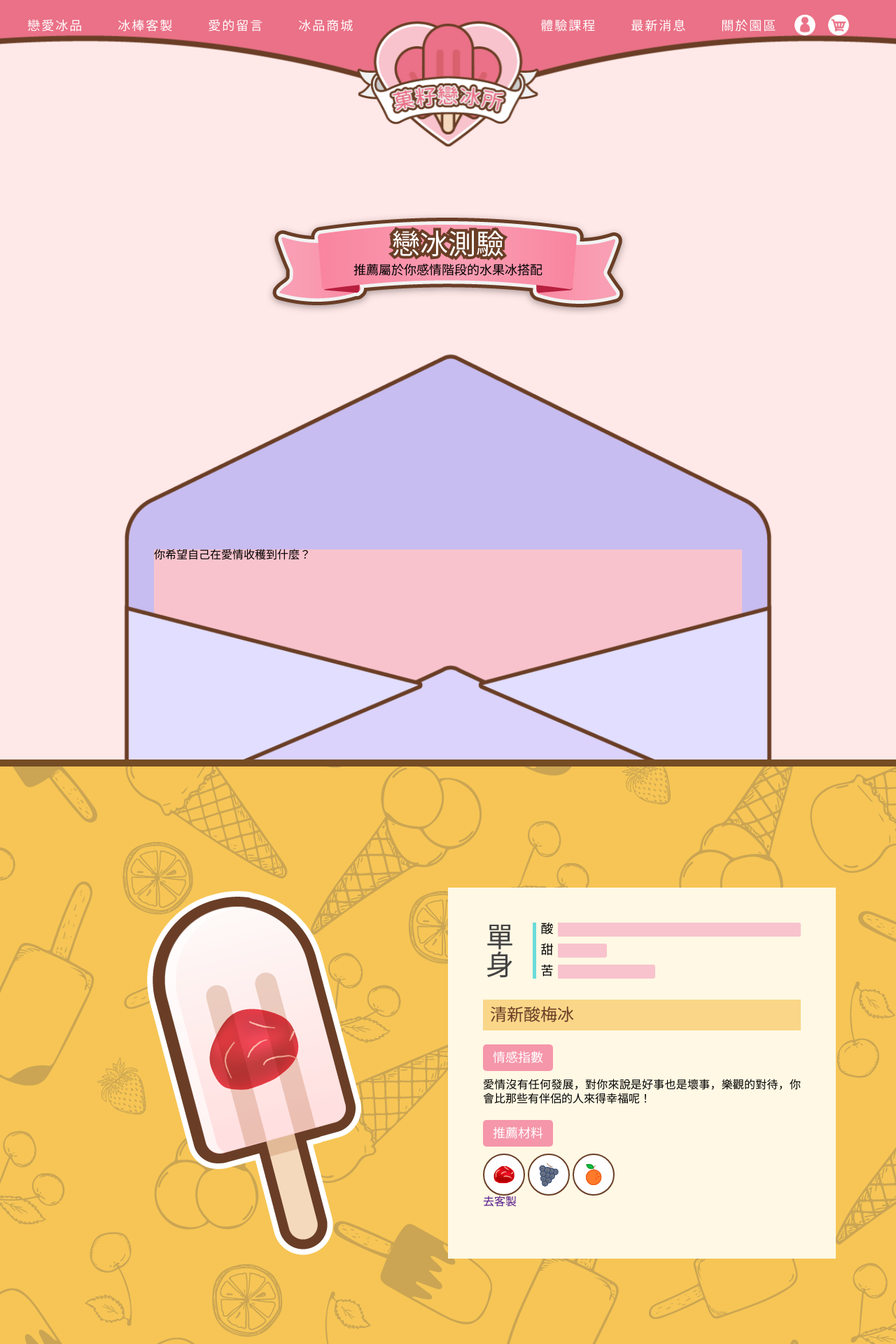
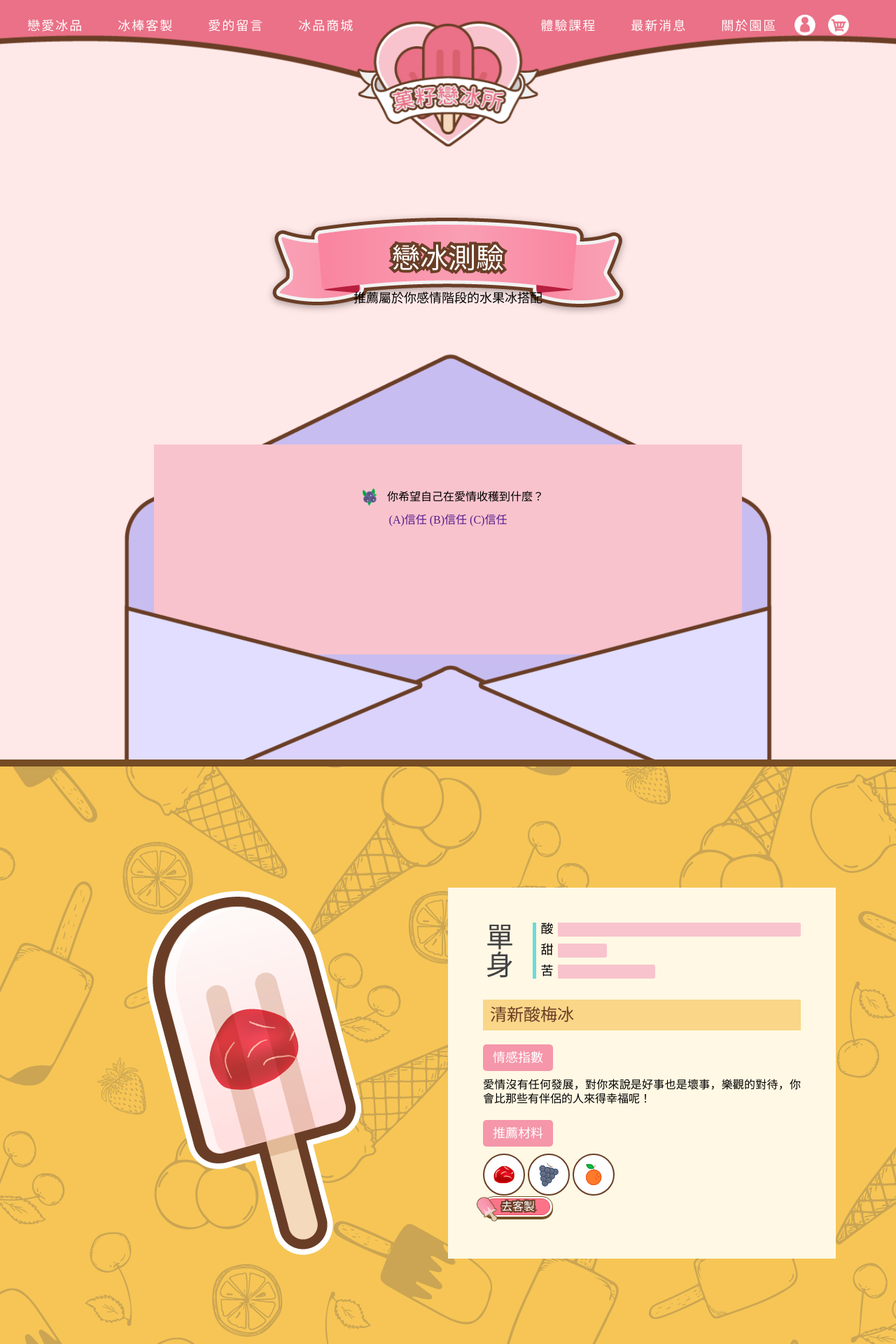
Before and after one commit to connectshark/Love-Fruit, a PHP site: page /qa.html in a window 1280 px wide. Shown: the top 1920 px of the page at 70% size. Run offline with PHP 8.4, Linux system fonts and the light colour scheme; some web fonts are replaced.

Commit message:
格線系統修改

```diff
--- a/css/qa.css
+++ b/css/qa.css
@@ -33,7 +33,9 @@
   color: #fff;
   font-size: 18px;
   position: relative;
+  z-index: 5;
   text-align: center;
+  line-height: 36px;
 }
 
 .page-qa .qa .title-main .title:after {
@@ -76,9 +78,29 @@
   background-color: #f8c3cd;
   position: absolute;
   z-index: 0;
-  bottom: 0;
+  bottom: 150px;
   left: 0;
   right: 0;
+  padding: 50px;
+  pointer-events: auto;
+  text-align: center;
+}
+
+.page-qa .qa .letter .topic .title-area {
+  display: -webkit-box;
+  display: -ms-flexbox;
+  display: flex;
+  -webkit-box-align: center;
+      -ms-flex-align: center;
+          align-items: center;
+  -webkit-box-pack: center;
+      -ms-flex-pack: center;
+          justify-content: center;
+}
+
+.page-qa .qa .letter .topic .title-area .topic-fruit {
+  display: block;
+  width: 50px;
 }
 
 .page-qa .qa .letter .envelope-front {
@@ -226,6 +248,83 @@
   width: 100%;
 }
 
+.page-qa .stage .content .ice-btn-out {
+  display: block;
+  width: 100px;
+  height: 30px;
+  border-radius: 25px;
+  background-color: white;
+  border: 1.5px solid #715124;
+  display: -webkit-box;
+  display: -ms-flexbox;
+  display: flex;
+  -webkit-box-pack: center;
+      -ms-flex-pack: center;
+          justify-content: center;
+  cursor: pointer;
+  -webkit-box-shadow: 0px 3px #715124;
+          box-shadow: 0px 3px #715124;
+}
+
+.page-qa .stage .content .ice-btn-out:active {
+  -webkit-box-shadow: 0 1px black;
+          box-shadow: 0 1px black;
+  -webkit-transform: translateY(2px);
+          transform: translateY(2px);
+}
+
+.page-qa .stage .content .ice-btn-out > span {
+  display: block;
+  position: relative;
+  width: 93px;
+  height: 24px;
+  border-radius: 20px;
+  background-color: #fc7389;
+  border: 1.5px solid #e4575f;
+  text-align: center;
+  margin: auto;
+  cursor: pointer;
+}
+
+.page-qa .stage .content .ice-btn-out > span:hover {
+  background-color: #fad689;
+  -webkit-transition-duration: .2s;
+          transition-duration: .2s;
+}
+
+.page-qa .stage .content .ice-btn-out > span img {
+  display: block;
+  position: absolute;
+  top: -3px;
+  left: -13px;
+  width: 30px;
+  height: 35px;
+}
+
+.page-qa .stage .content .ice-btn-out .btn-costum {
+  color: white;
+  font-size: 16px;
+  position: relative;
+  z-index: 5;
+  text-align: center;
+  line-height: 32px;
+}
+
+.page-qa .stage .content .ice-btn-out .btn-costum:after {
+  z-index: -1;
+  content: "去客製";
+  position: absolute;
+  left: 0;
+  top: 0;
+  bottom: 0;
+  right: 0;
+  -webkit-text-stroke: 4px #6a3e26;
+}
+
+.page-qa .stage .content .ice-btn-out .btn-costum {
+  line-height: 22px;
+}
+
 .page-qa .stage.single {
   border-top: 10px solid #754c24;
   background: #f6c555 url(../img/qa/cover.png) top left;
@@ -335,7 +403,9 @@
     color: #fff;
     font-size: 40px;
     position: relative;
+    z-index: 5;
     text-align: center;
+    line-height: 80px;
   }
   .page-qa .qa .title-main .title:after {
     z-index: -1;
--- a/qa.html
+++ b/qa.html
@@ -84,10 +84,14 @@
 			<div class="letter">
 				<div class="envelope-bg"></div>
 				<div class="topic">
-					<img id="topic-fruit" src="" alt="">
-					<p>你希望自己在愛情收穫到什麼？</p>
+					<div class="title-area">
+						<img id="topic-fruit" class="topic-fruit" src="img/qa/blueberry.png" alt="">
+						<p class="question">你希望自己在愛情收穫到什麼？</p>
+					</div>
 					<div class="asw">
-						<a href=""></a>
+						<a href="">(A)信任</a>
+						<a href="">(B)信任</a>
+						<a href="">(C)信任</a>
 					</div>
 				</div>
 				<div class="envelope-front"><img src="img/qa/envelopefront.png" alt=""></div>
@@ -133,7 +137,11 @@
 					<div class="element"><img src="img/qa/saltedplum.png" alt="酸梅"></div>
 					<div class="element"><img src="img/qa/grape.png" alt="葡萄"></div>
 					<div class="element"><img src="img/qa/orange.png" alt="橘子"></div>
-					<div><a href="">去客製</a></div>
+					<div><a class="ice-btn-out">
+							<span class="btn-costum">
+								<img src="img/btn/ICE.png" alt="冰棒icon">去客製
+							</span>
+						</a></div>
 				</div>
 			</div>
 		</div>
@@ -176,7 +184,13 @@
 					<div class="element"><img src="img/qa/greenapple.png" alt="青蘋果"></div>
 					<div class="element"><img src="img/qa/banana.png" alt="香蕉"></div>
 					<div class="element"><img src="img/qa/blueberry.png" alt="藍莓"></div>
-					<div><a href="">去客製</a></div>
+					<div>
+						<a class="ice-btn-out">
+							<span class="btn-costum">
+								<img src="img/btn/ICE.png" alt="冰棒icon">去客製
+							</span>
+						</a>
+					</div>
 				</div>
 			</div>
 		</div>
@@ -219,7 +233,13 @@
 					<div class="element"><img src="img/qa/cherry.png" alt="櫻桃"></div>
 					<div class="element"><img src="img/qa/chocolate.png" alt="巧克力"></div>
 					<div class="element"><img src="img/qa/streberry.png" alt="草莓"></div>
-					<div><a href="">去客製</a></div>
+					<div>
+						<a class="ice-btn-out">
+							<span class="btn-costum">
+								<img src="img/btn/ICE.png" alt="冰棒icon">去客製
+							</span>
+						</a>
+					</div>
 				</div>
 			</div>
 		</div>
@@ -264,7 +284,13 @@
 						<div class="element"><img src="img/qa/bittergourd.png" alt="苦瓜"></div>
 						<div class="element"><img src="img/qa/roselle.png" alt="洛神花"></div>
 					</div>
-					<div><a class="btn-main" href="custom.html"><span>去客製</span></a></div>
+					<div>
+						<a class="ice-btn-out">
+							<span class="btn-costum">
+								<img src="img/btn/ICE.png" alt="冰棒icon">去客製
+							</span>
+						</a>
+					</div>
 				</div>
 			</div>
 		</div>
--- a/sass/common.scss
+++ b/sass/common.scss
@@ -61,11 +61,9 @@
 
 
 //格線系統
-@include rwd(mobile){
-  @for $i from 1 through 12 {
-    .col-#{$i}{
-      width: ($i / 12) * 100%;
-    }
+@for $i from 1 through 12 {
+  .col-#{$i}{
+    width: ($i / 12) * 100%;
   }
 }
 
--- a/sass/qa.scss
+++ b/sass/qa.scss
@@ -57,9 +57,25 @@
                 background-color: #f8c3cd;
                 position: absolute;
                 z-index: 0;
-                bottom: 0;
+                bottom: 150px;
                 left: 0;
                 right: 0;
+                padding: 50px;
+                pointer-events: auto;
+                text-align: center;
+
+                .title-area{
+                    display: flex;
+                    align-items: center;
+                    justify-content: center;
+
+                    .topic-fruit{
+                        display: block;
+                        width: 50px;
+                    }
+                }
+
+
             }
 
             .envelope-front{
@@ -179,6 +195,14 @@
                     width: 100%;
                 }
             }
+            .ice-btn-out{
+                @include ice-btn-out(100px,btn-costum,white,16px,4px,#6a3e26,去客製);
+                .btn-costum{
+                    line-height: 22px;
+                }
+
+            }
+
         }
     }
 
```
Also changed, not shown: other parts of css/qa.css (+0 -31 lines), other parts of sass/qa.scss (+0 -29 lines), css/common.css (+11 -2 lines), 2 other files.
